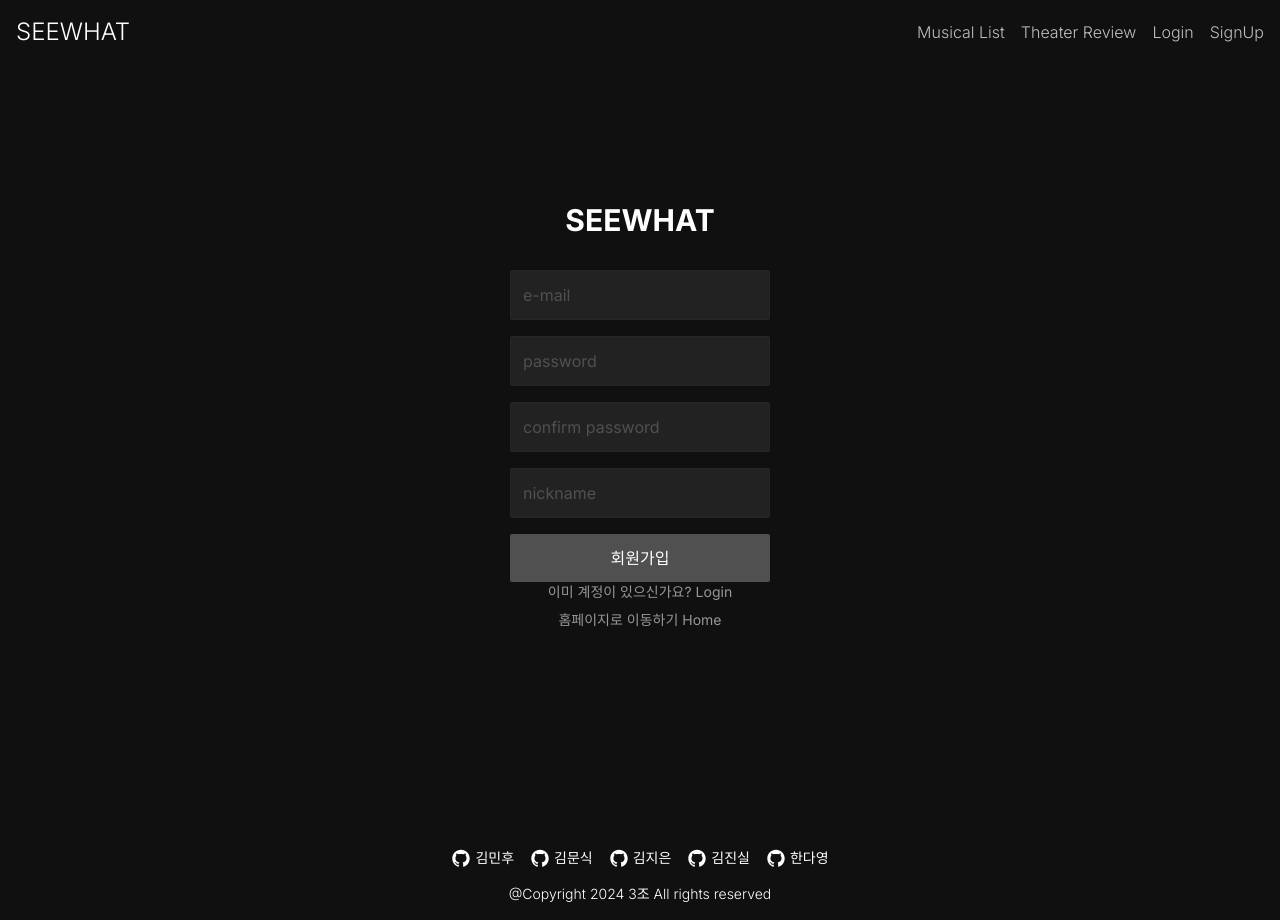
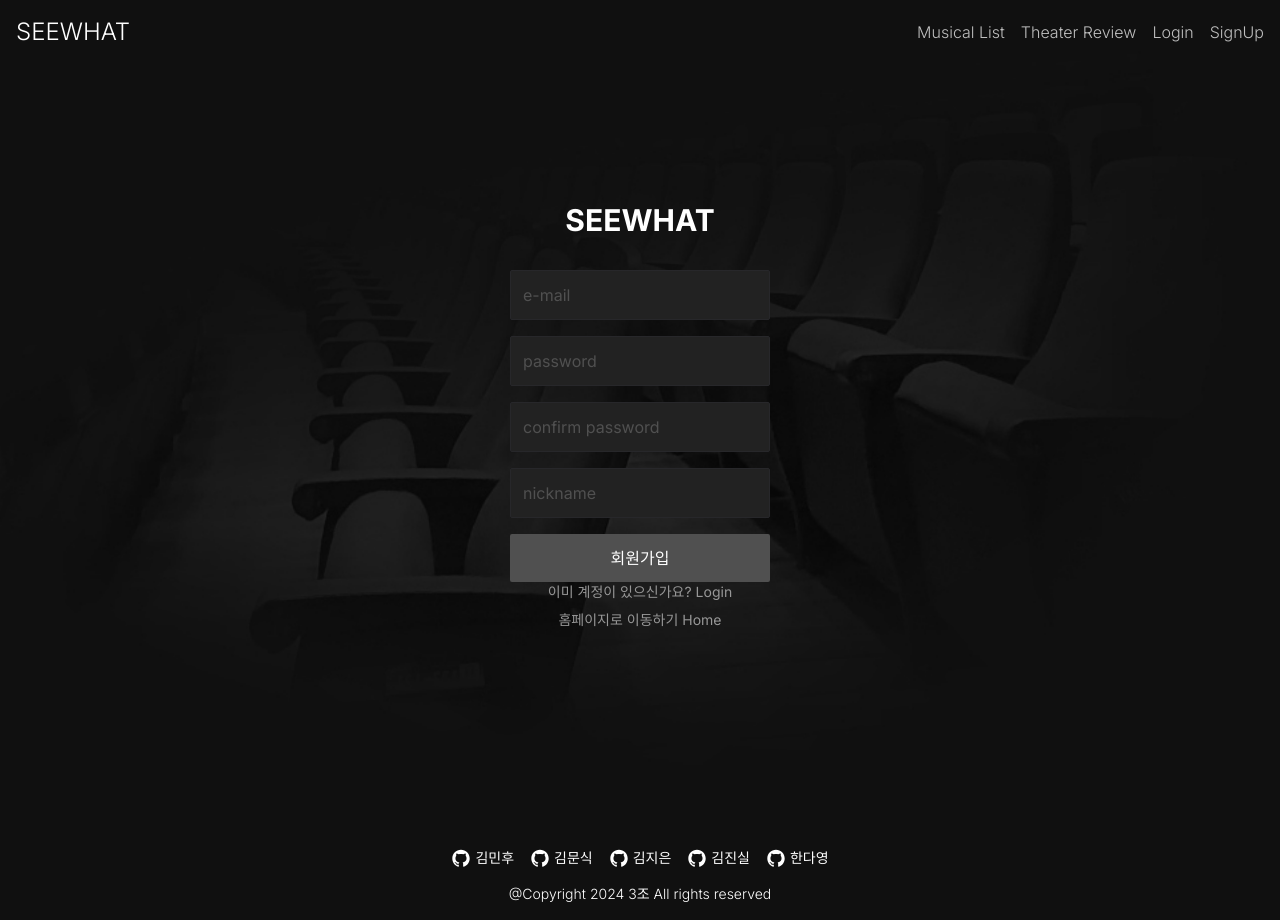
Before and after one commit to Kminhoo/see-what, a Next.js app: page /sign-up in a window 1280 px wide. Built offline with nearby package versions, Linux system fonts and the light colour scheme.

Commit message:
feat: 로그인, 회원가입, 마이페이지 이미지  배경화면 적용

```diff
--- a/src/app/(auth)/layout.tsx
+++ b/src/app/(auth)/layout.tsx
@@ -1,9 +1,17 @@
+import Image from 'next/image';
+import authBackground from '@assets/images/authBackgroud.jpg';
+
 const AuthLayout = ({
   children
 }: Readonly<{
   children: React.ReactNode;
 }>) => {
-  return <div className="min-h-screen flex flex-col items-center justify-center p-4">{children}</div>;
+  return (
+    <div className="relative min-h-screen flex flex-col items-center justify-center p-4">
+      <Image src={authBackground} alt="Auth background" fill style={{ objectFit: 'cover' }} />
+      <div className="z-10 relative">{children}</div>
+    </div>
+  );
 };
 
 export default AuthLayout;
```
